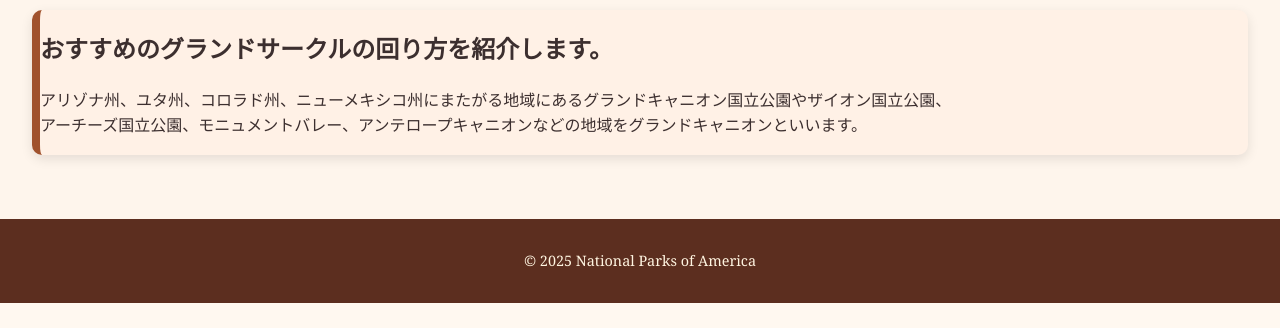
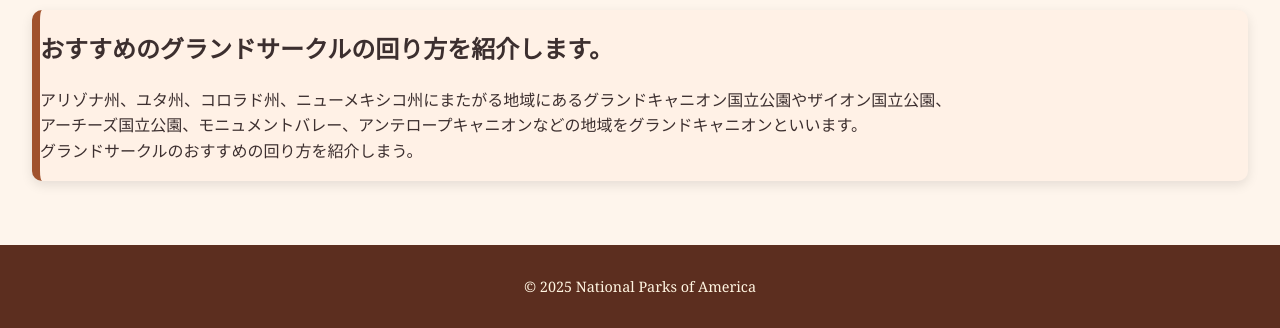
Before and after one commit to bubuusa/grandcanyon, a plain HTML site: page index.html in a window 1280 px wide. Shown: the part 1140-1468 px from the top of the page. Before the commit the page ends 1443 px from the top, so only its background shows below. Drawn offline with Linux system fonts and the light colour scheme; a script that the page names is missing.

Commit message:
Update index.html

```diff
--- a/index.html
+++ b/index.html
@@ -41,7 +41,9 @@
             <div class"park-info">
                 <h2>おすすめのグランドサークルの回り方を紹介します。</h2>
                 <p>アリゾナ州、ユタ州、コロラド州、ニューメキシコ州にまたがる地域にあるグランドキャニオン国立公園やザイオン国立公園、<br>
-                    アーチーズ国立公園、モニュメントバレー、アンテロープキャニオンなどの地域をグランドキャニオンといいます。</br>
+                    アーチーズ国立公園、モニュメントバレー、アンテロープキャニオンなどの地域をグランドキャニオンといいます。<br>
+                    グランドサークルのおすすめの回り方を紹介しまう。
+                </p>
             </div>
         </section>
     </main>
```
